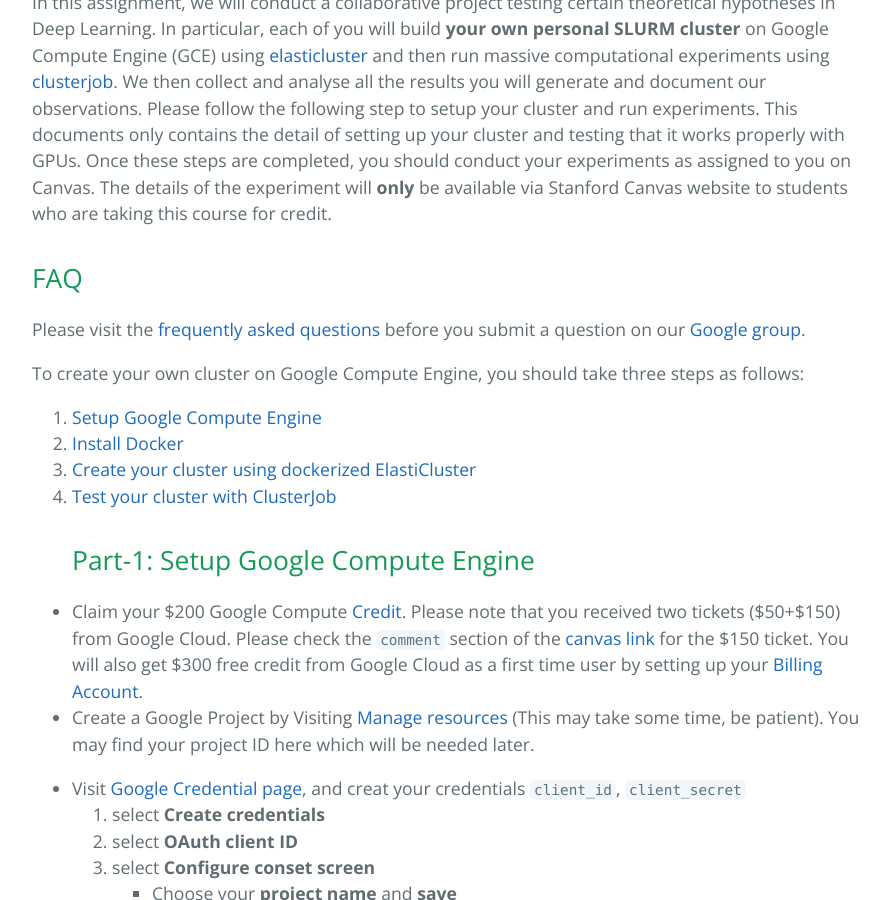
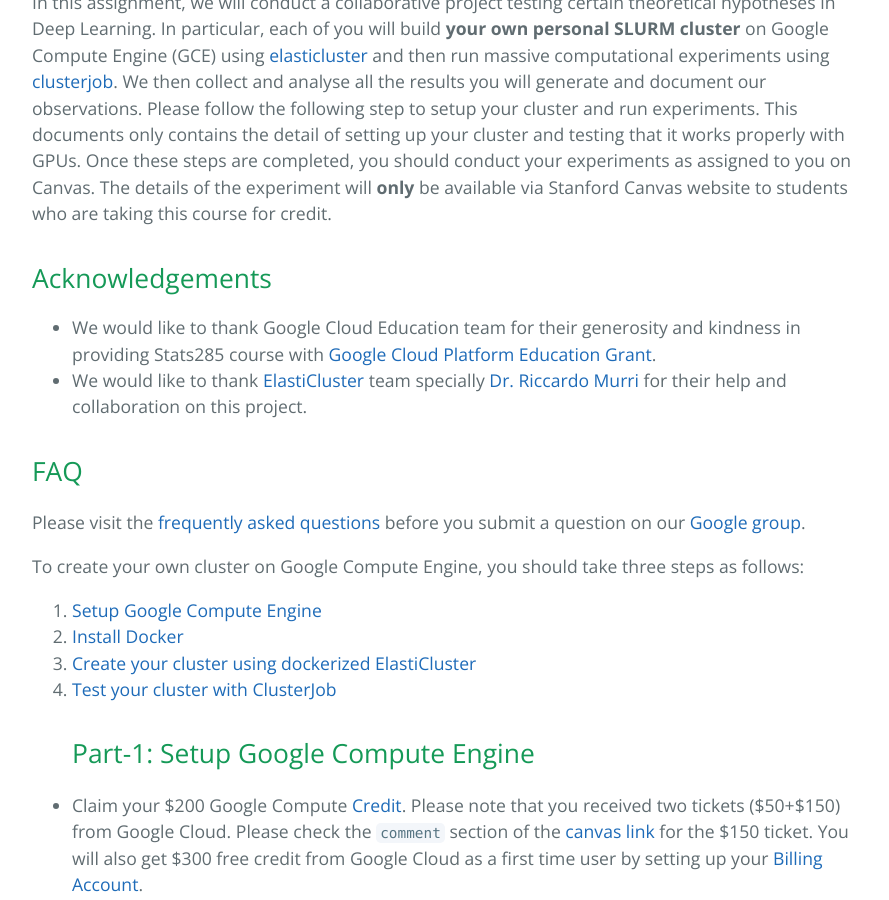
Before and after one commit to stats285/stats285.github.io, a Jekyll site: the page built from assets/assignments/02/assignment2.md, in a window 1280 px wide and 900 px high, scrolled down 508 px. Shown: the whole window, without its empty margins (192-1081 px from the left). Built offline with Jekyll 4.4.1, drawn with Linux system fonts in a browser that asks for light colours; the repository's description, which GitHub fills in, is left out; our own code applies the rules of GitHub Pages for plain Markdown files.

Commit message:
added acknowledgement

```diff
--- a/assets/assignments/02/assignment2.md
+++ b/assets/assignments/02/assignment2.md
@@ -10,6 +10,11 @@
 and then run massive computational experiments using [clusterjob](http://clusterjob.org). We then collect and analyse all the results you will generate and document
 our observations.
 Please follow the following step to setup your cluster and run experiments. This documents only contains the detail of setting up your cluster and testing that it works properly with GPUs. Once these steps are completed, you should conduct your experiments as assigned to you on Canvas. The details of the experiment will **only** be available via Stanford Canvas website to students who are taking this course for credit.
+
+## Acknowledgements
+* We would like to thank Google Cloud Education team for their generosity and kindness in providing Stats285 course with [Google Cloud Platform Education Grant](https://cloud.google.com/edu/).
+* We would like to thank [ElastiCluster](http://elasticluster.readthedocs.io/en/latest/) team specially [Dr. Riccardo Murri](https://www.gc3.uzh.ch/people/rm/) for their help and collaboration on this project.
+
 
 
 ## FAQ
```
